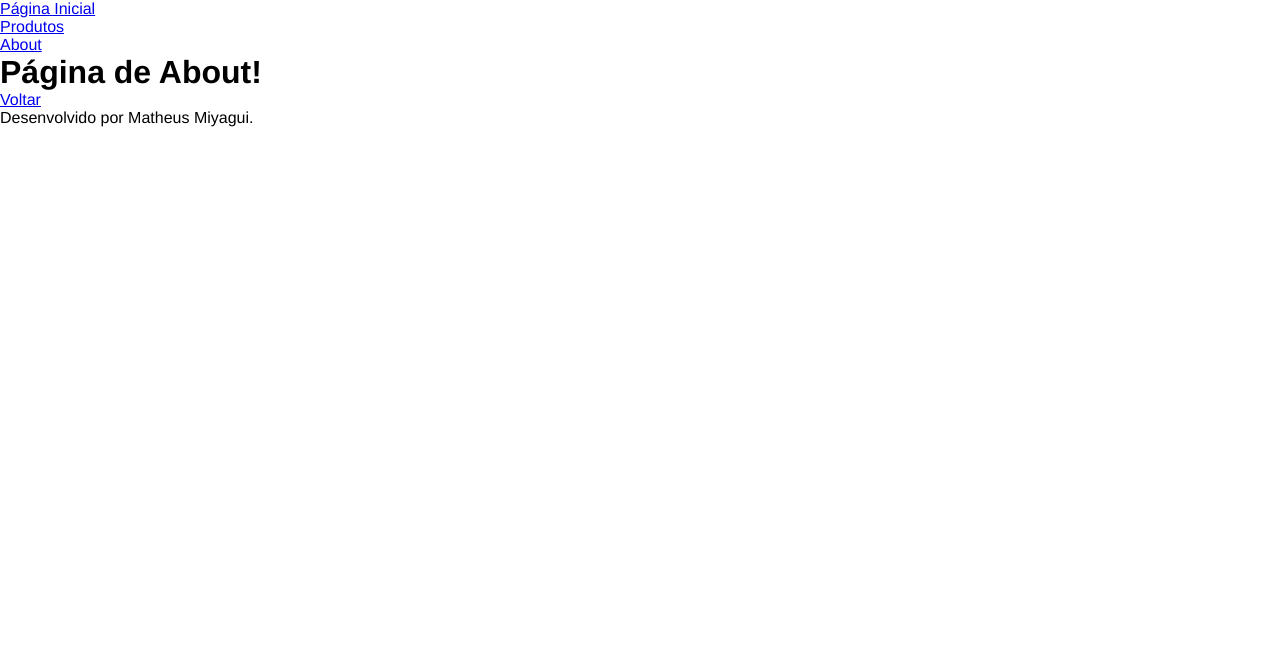
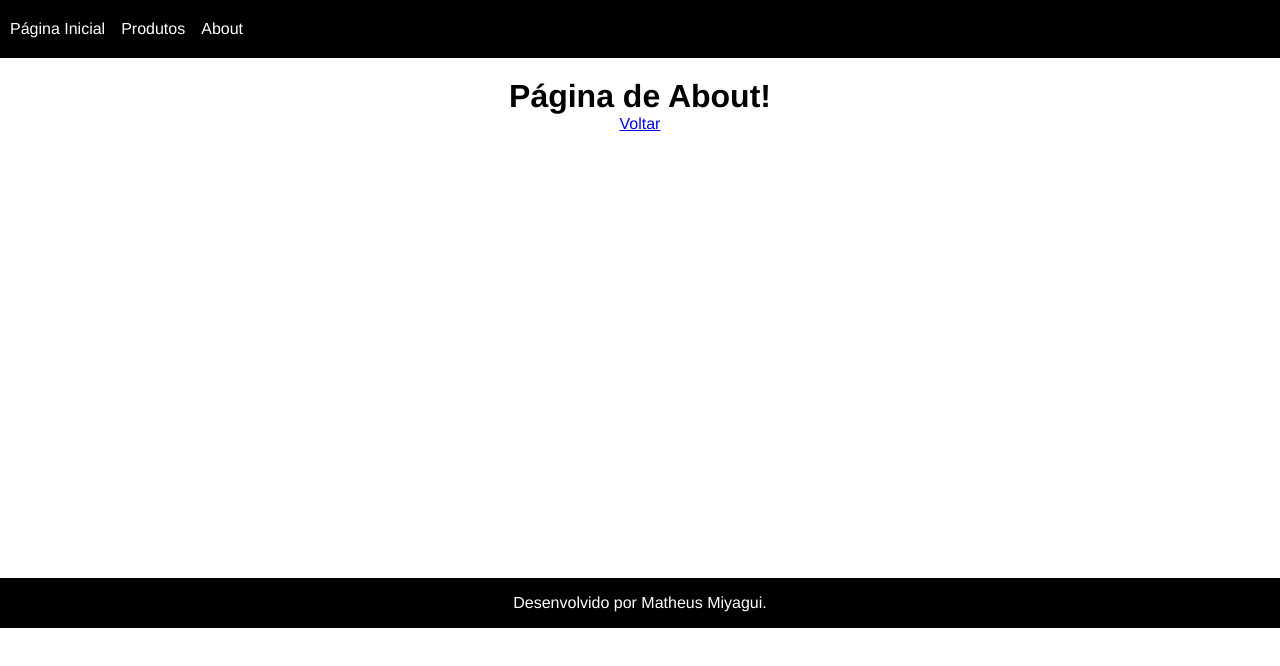
Before and after one commit to miyagui96/Nextjs, a Next.js app in the folder meuprojeto/: page /about in a window 1280 px wide. Shown: the top 666 px of the page. Built offline with nearby package versions, Linux system fonts and the light colour scheme.

Commit message:
adicionando css

```diff
--- a/meuprojeto/components/Footer.tsx
+++ b/meuprojeto/components/Footer.tsx
@@ -1,7 +1,11 @@
 import Link from "next/link"
+
+import styles from "../styles/Footer.module.css"
 
 export default function Footer() {
   return (
-    <p>Desenvolvido por Matheus Miyagui.</p>
+    <footer>
+      <p className={styles.footer}>Desenvolvido por Matheus Miyagui.</p>
+    </footer>
   )
 }
--- a/meuprojeto/components/MainContainer.tsx
+++ b/meuprojeto/components/MainContainer.tsx
@@ -1,5 +1,7 @@
 import Footer from "./Footer";
 import Navbar from "./Navbar";
+
+import styles from "../styles/MainContainer.module.css"
 
 // interface Produto {
 //   children: string;
@@ -10,7 +12,7 @@
   return (
     <>
       <Navbar />
-      <div>{children}</div>
+      <div className={styles.container}>{children}</div>
       <Footer />
     </>
   )
--- a/meuprojeto/components/Navbar.tsx
+++ b/meuprojeto/components/Navbar.tsx
@@ -1,8 +1,10 @@
 import Link from 'next/link'
+
+import styles from '../styles/Navbar.module.css'
 
 export default function Navbar() {
   return (
-    <ul>
+    <ul className={styles.navbar}>
       <li>
         <Link legacyBehavior href="/">
           <a>Página Inicial</a>
--- /dev/null
+++ b/meuprojeto/styles/Footer.module.css
@@ -0,0 +1,8 @@
+.footer {
+  display: flex;
+  background-color: #000;
+  color: white;
+  height: 50px;
+  justify-content: center;
+  align-items: center;
+}
--- /dev/null
+++ b/meuprojeto/styles/Home.module.css
@@ -0,0 +1,4 @@
+.title {
+  color: red;
+  margin: 300px;
+}
--- /dev/null
+++ b/meuprojeto/styles/MainContainer.module.css
@@ -0,0 +1,5 @@
+.container {
+  min-height: 60vh;
+  padding: 20px;
+  text-align: center;
+}
--- /dev/null
+++ b/meuprojeto/styles/Navbar.module.css
@@ -0,0 +1,16 @@
+.navbar {
+  display: flex;
+  background-color: #000;
+  padding: 20px 10px;
+}
+
+.navbar a {
+  color: #FFF;
+  margin-right: 1em;
+  text-decoration: none;
+  transition: .3s;
+}
+
+.navbar a:hover {
+  color: #999
+}
```
Also changed, not shown: meuprojeto/src/pages/index.tsx (+2 -10 lines).
